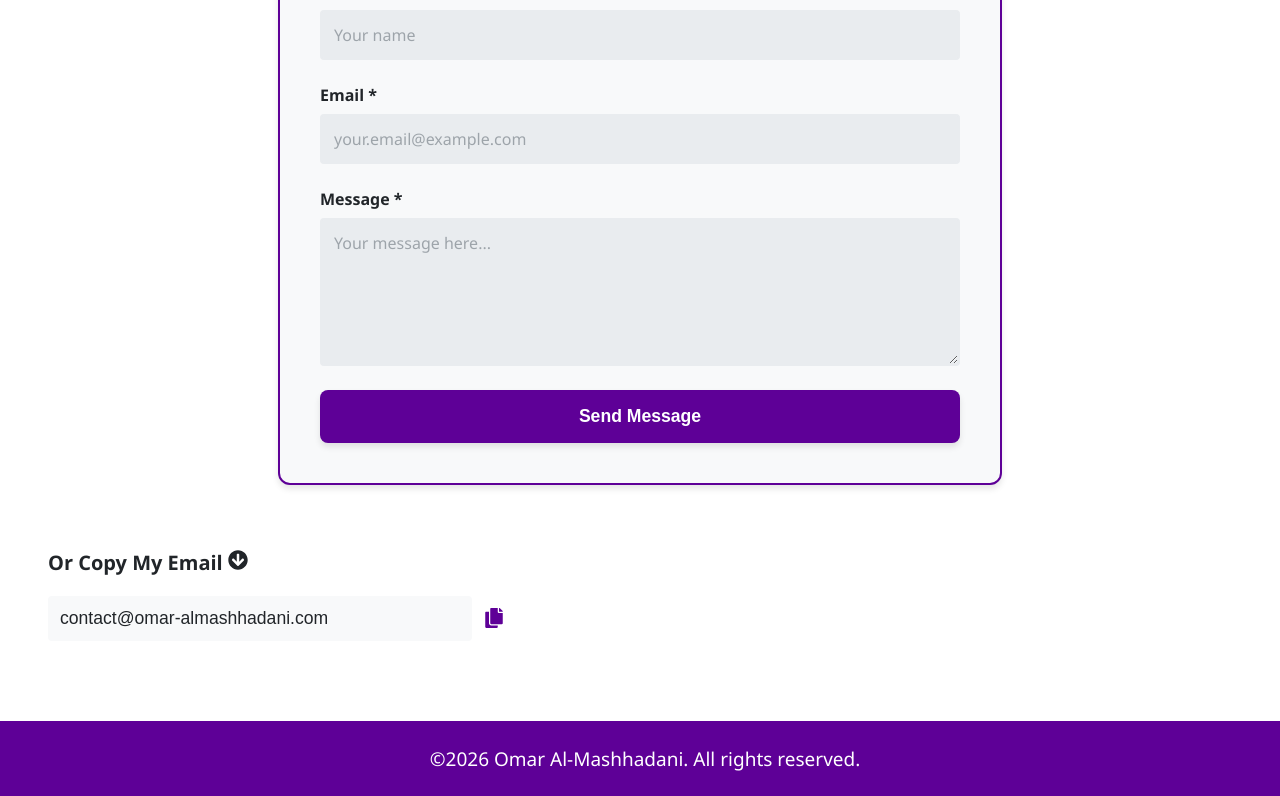
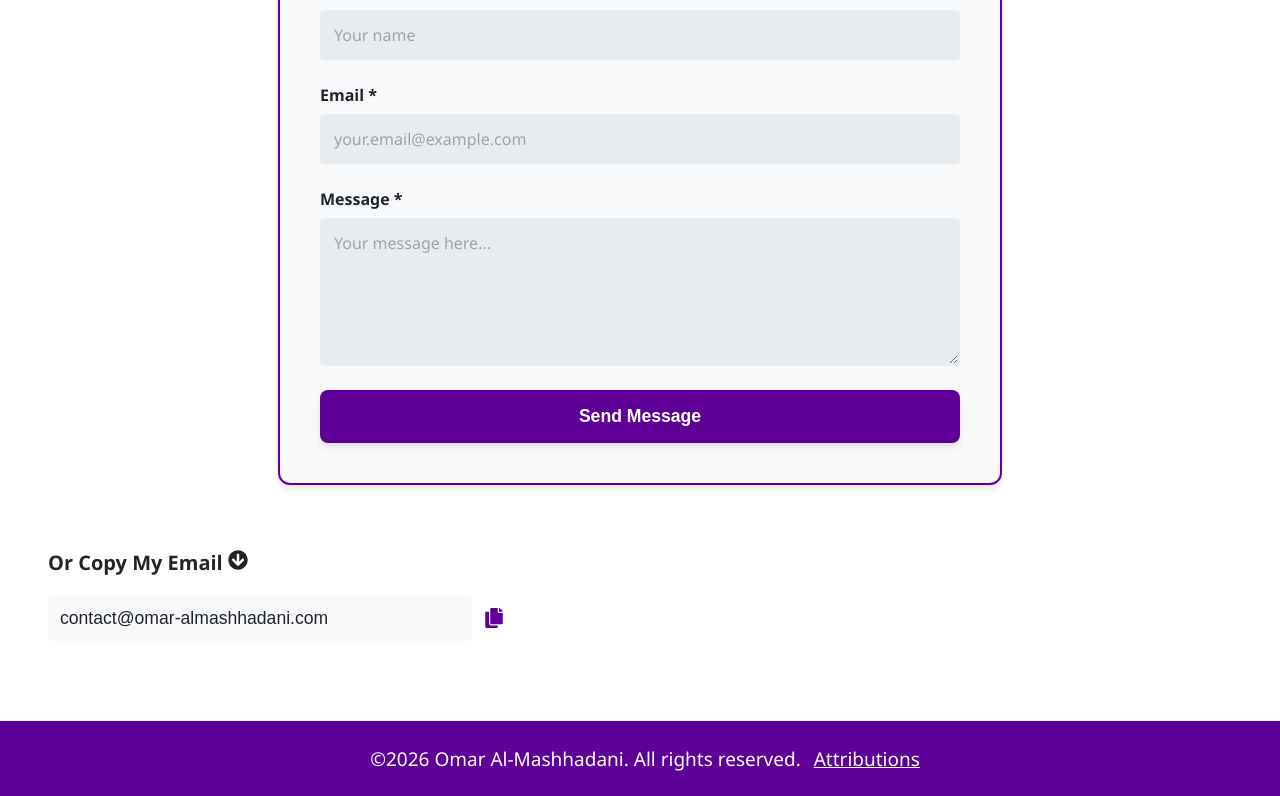
Before and after one commit to omarome/portfolio, a React (Create React App) app: page / in a window 1280 px wide. Shown: the part 5060-5856 px from the top of the page. Built offline with nearby package versions, Linux system fonts and the light colour scheme.

Commit message:
Added the attributions

```diff
--- a/src/components/Footer.js
+++ b/src/components/Footer.js
@@ -5,7 +5,18 @@ const Footer = () => {
   return (
     <footer>
       <div className="intro-section-text">
-        <p className='footer-text'>©{new Date().getFullYear()} Omar Al-Mashhadani. All rights reserved.</p>
+        <p className='footer-text'>
+          ©{new Date().getFullYear()} Omar Al-Mashhadani. All rights reserved.
+          {' '}
+          <a
+            href="/ATTRIBUTIONS.txt"
+            target="_blank"
+            rel="noopener noreferrer"
+            className="footer-link"
+          >
+            Attributions
+          </a>
+        </p>
       </div>
     </footer>
   );
--- a/src/style/Footer.css
+++ b/src/style/Footer.css
@@ -19,6 +19,18 @@ footer {
     color: var(--text-primary);
   }
 
+  .footer-link {
+    color: inherit;
+    text-decoration: underline;
+    margin-left: 8px;
+    transition: color 0.3s ease;
+  }
+
+  .footer-link:hover {
+    color: var(--text-primary);
+    opacity: 0.8;
+  }
+
   /* Light theme: purple background with white text */
   [data-theme="light"] footer {
     background: var(--primary-color);
@@ -28,6 +40,15 @@ footer {
 
   [data-theme="light"] .footer-text:hover {
     color: var(--text-light);
+  }
+
+  [data-theme="light"] .footer-link {
+    color: var(--text-white);
+  }
+
+  [data-theme="light"] .footer-link:hover {
+    color: var(--text-light);
+    opacity: 0.9;
   }
 
   /* Media query for phones */
@@ -40,4 +61,8 @@ footer {
   .footer-text {
     font-size: 12px;
   }
+
+  .footer-link {
+    margin-left: 4px;
+  }
 }
```
Also changed, not shown: public/ATTRIBUTIONS.txt (added).
